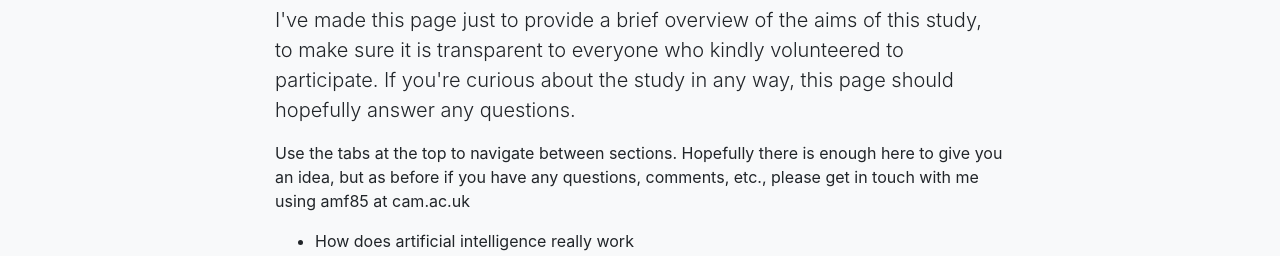
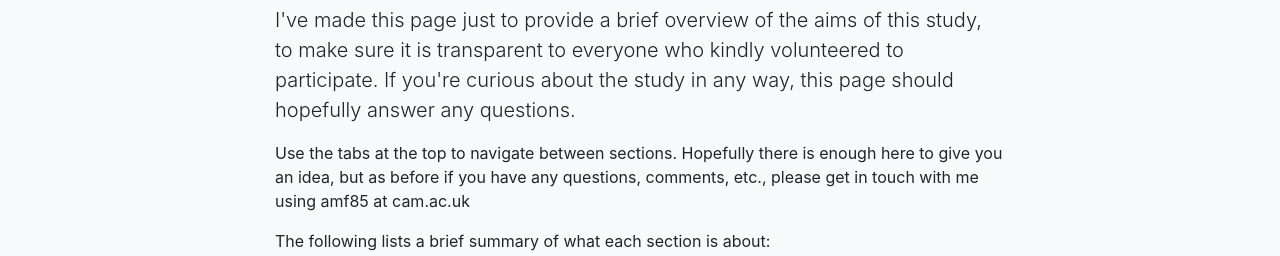
Before and after one commit to amfrost/p230-debrief, a website with bundled scripts: page index.html in a window 1280 px wide. Shown: the part 503-759 px from the top of the page. Built offline with nearby package versions, Linux system fonts and the light colour scheme; files whose address does not match are found by name.

Commit message:
Update index.html

```diff
--- a/index.html
+++ b/index.html
@@ -62,6 +62,7 @@
           <h2>What is all this?</h2>
           <p style="text-align: left" class="lead">I've made this page just to provide a brief overview of the aims of this study, to make sure it is transparent to everyone who kindly volunteered to participate. If you're curious about the study in any way, this page should hopefully answer any questions.</p>
           <p>Use the tabs at the top to navigate between sections. Hopefully there is enough here to give you an idea, but as before if you have any questions, comments, etc., please get in touch with me using amf85 at cam.ac.uk </p>
+          <p>The following lists a brief summary of what each section is about:</p>
           <ul>
             <li>How does artificial intelligence really work</li>
             <li>Adversarial examples (roughly 50% of participants perhaps noticed some dubious classifier suggestions in the trial?)</li>
```
